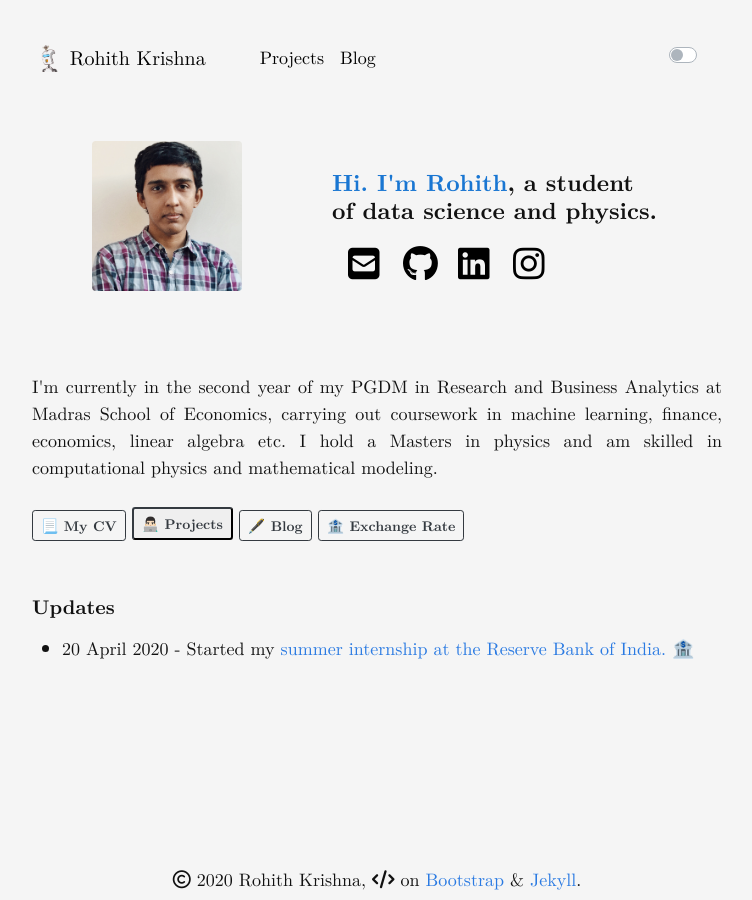
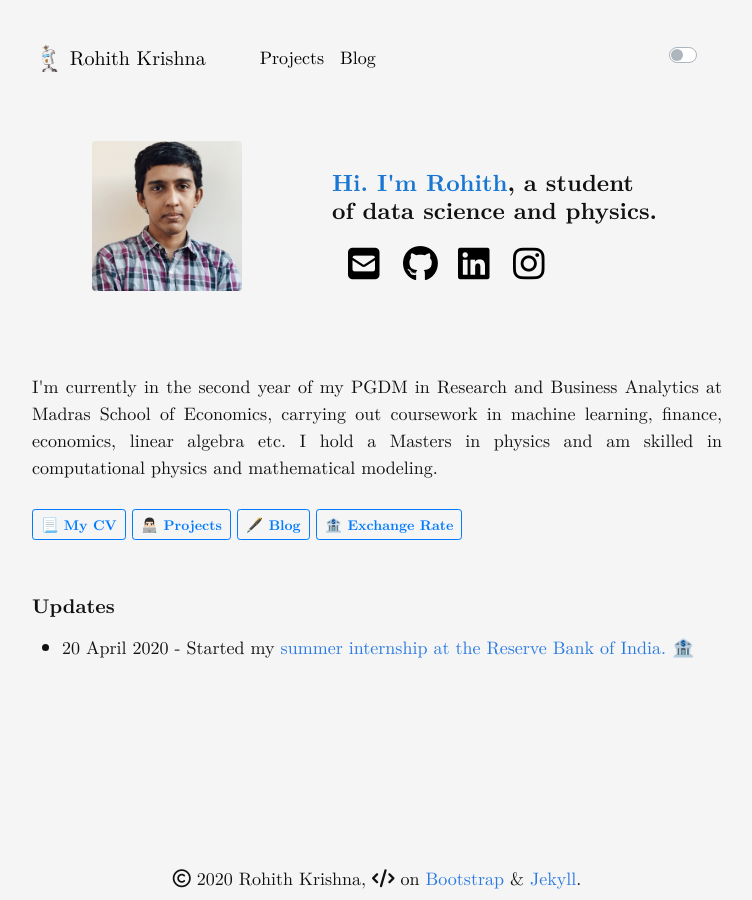
Before and after one commit to rohithmay/rohithmay.github.io, a Jekyll site: the page built from index.md, in a window 1280 px wide. Shown: the whole page, without its empty margins (263-1015 px from the left). Built offline with Jekyll 4.4.1, drawn with Linux system fonts in a browser that asks for light colours; nearby versions of some CDN libraries; a style sheet for code colours, icons or effects is not loaded.

Commit message:
Update index.md

```diff
--- a/index.md
+++ b/index.md
@@ -147,16 +147,16 @@
                     <!-- good moderate blue here #1976D2 use this for buttons -->
                     <!--  #D6EAF8 is light blue -->
                     <a href="/resume/rohith-krishna-cv.pdf">
-                    <button type="button" class="btn btn-outline-dark btn-sm" > <strong>📃 My CV </strong></button> </a>
+                    <button type="button" class="btn btn-outline-primary btn-sm" > <strong>📃 My CV </strong></button> </a>
 
                     <a href="/projects">
-                  <button type="button" class=" btn-outline-dark btn-sm" > <strong>👨🏻‍💻 Projects </strong></button> </a>
+                  <button type="button" class="btn btn-outline-primary btn-sm" > <strong>👨🏻‍💻 Projects </strong></button> </a>
 
                     <a href="/blog">
-                    <button type="button" class="btn btn-outline-dark btn-sm" > <strong>🖋️ Blog </strong></button> </a>
+                    <button type="button" class="btn btn-outline-primary btn-sm" > <strong>🖋️ Blog </strong></button> </a>
 
                     <a href="/rbi2020">
-                    <button type="button" class="btn btn-outline-dark btn-sm" > <strong>🏦 Exchange Rate </strong></button> </a>
+                    <button type="button" class="btn btn-outline-primary btn-sm" > <strong>🏦 Exchange Rate </strong></button> </a>
 
 
                     <!-- <a href="/rbi2020">
```
